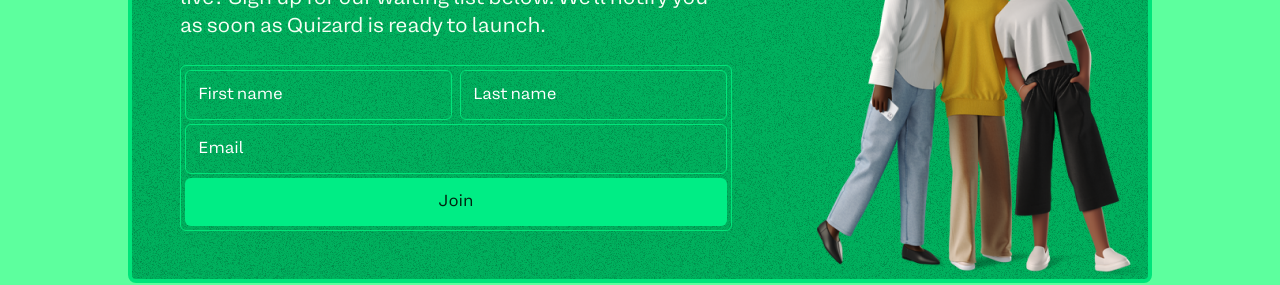
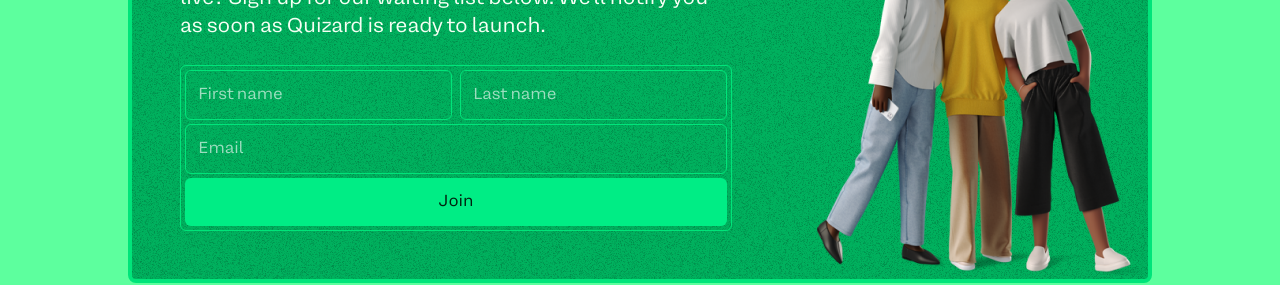
Before and after one commit to quizardhq/frontend, a Next.js app: page /careers/ui-ux-intern in a window 1280 px wide. Shown: the part 987-1272 px from the top of the page. Built offline with nearby package versions, Linux system fonts and the light colour scheme.

Commit message:
chore: form submission
- added keyboard form submission

```diff
--- a/components/ui/molecules/JoinWaitlist.tsx
+++ b/components/ui/molecules/JoinWaitlist.tsx
@@ -86,7 +86,7 @@
               id="first_name"
               placeholder="First name"
               className={`w-full my-1 lg:my-0 outline-none bg-transparent border border-[${accent}] rounded-md p-3 rounded-md ${
-                isLight ? 'placeholder:text-white' : ''
+                isLight ? 'placeholder:text-[#ffffff9c]' : ''
               }`}
               autoComplete="off"
               value={formInput.first_name}
@@ -101,7 +101,7 @@
               id="last_name"
               placeholder="Last name"
               className={`w-full outline-none bg-transparent border border-[${accent}] rounded-md p-3 rounded-md ${
-                isLight ? 'placeholder:text-white' : ''
+                isLight ? 'placeholder:text-[#ffffff9c]' : ''
               }`}
               autoComplete="off"
               value={formInput.last_name}
@@ -116,7 +116,7 @@
           id="email"
           placeholder="Email"
           className={`w-full outline-none bg-transparent border border-[${accent}] rounded-md p-3 rounded-md my-1 ${
-            isLight ? 'placeholder:text-white' : ''
+            isLight ? 'placeholder:text-[#ffffff9c]' : ''
           }`}
           autoComplete="off"
           value={formInput.email}
@@ -124,7 +124,7 @@
           disabled={submitting && waitlistState.status === 'loading'}
         />
         <Button
-          isSubmit={false}
+          isSubmit
           className="primary-btn hover:bg-[#5DFF9E] duration-200 text-[#00210E]"
           onClick={handleJoinWaitlist}
           isLoading={submitting && waitlistState.status === 'loading'}
```
